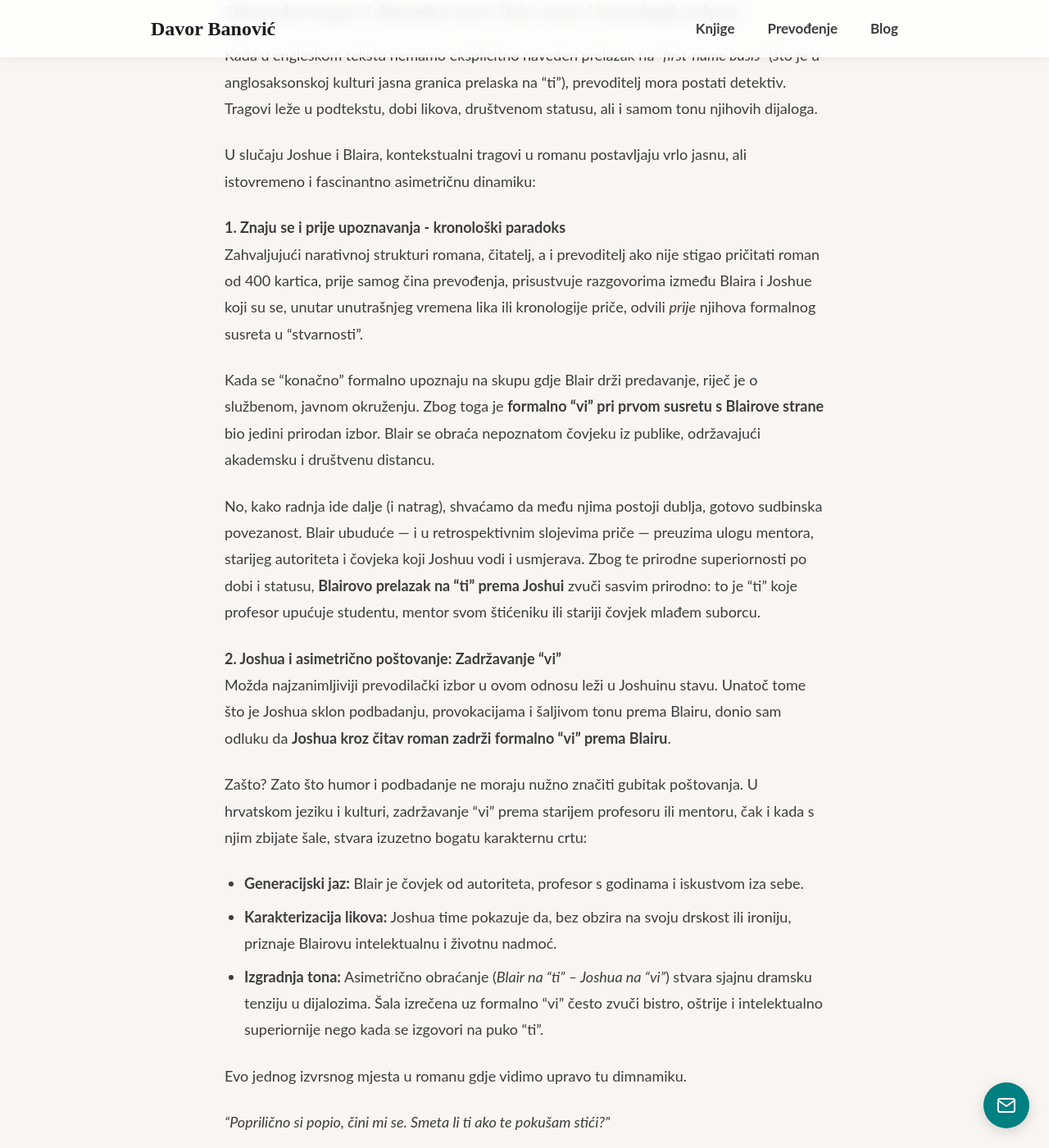
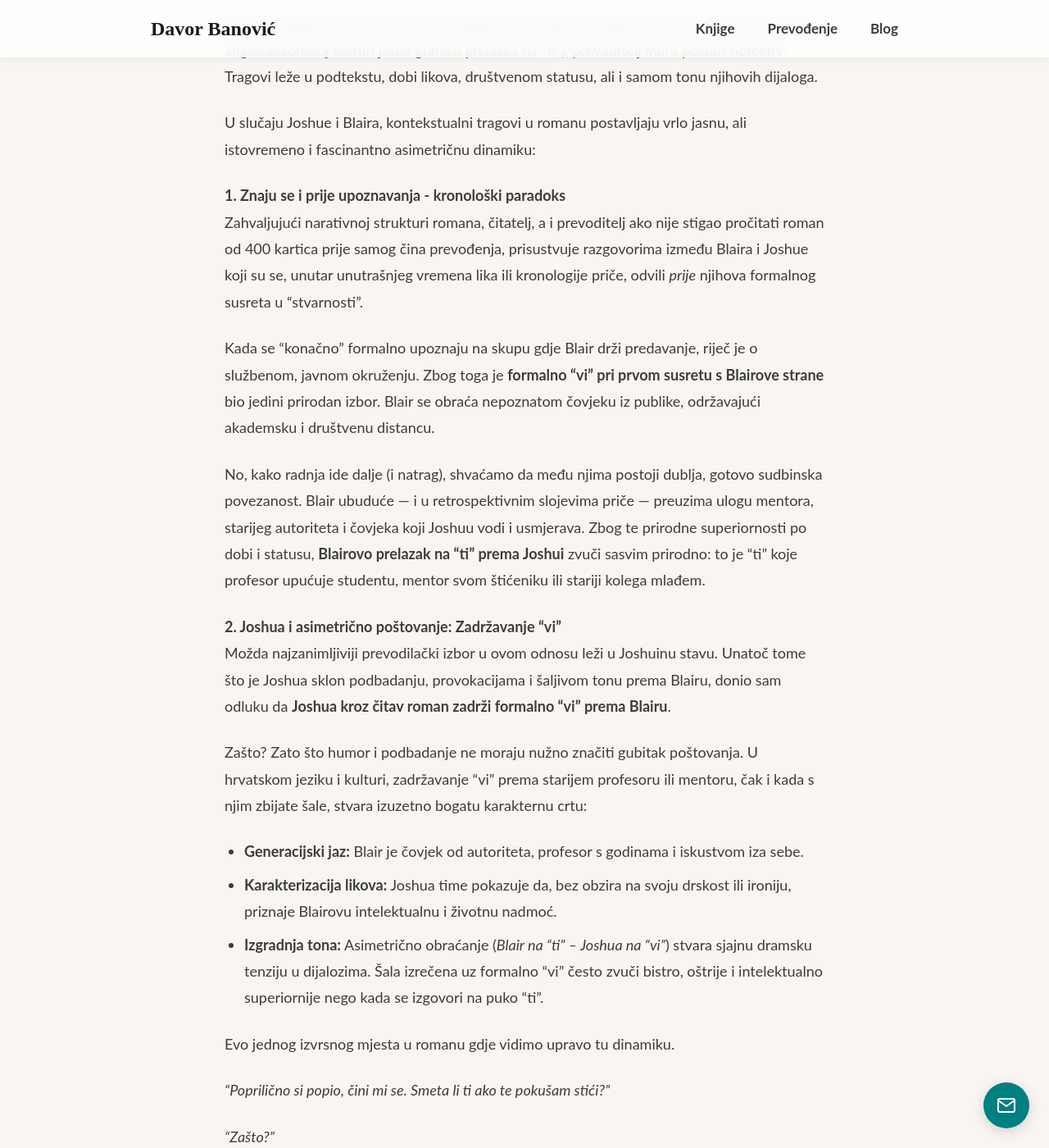
Before and after one commit to banovotz/banovotz.github.io, a Jekyll site: the page built from _posts/2026-08-18-Kada-se-u-knjizevnom-prijevodu-odluciti-za-ti-a-kada-za-vi.md, in a window 1280 px wide and 1400 px high, scrolled down 1380 px. Shown: the whole window at 82% size. Built offline with Jekyll 4.4.1, drawn with Linux system fonts in a browser that asks for light colours; some of the changed text lies outside the part shown.

Commit message:
blog post text fixes

```diff
--- a/_posts/2026-08-18-Kada-se-u-knjizevnom-prijevodu-odluciti-za-ti-a-kada-za-vi.md
+++ b/_posts/2026-08-18-Kada-se-u-knjizevnom-prijevodu-odluciti-za-ti-a-kada-za-vi.md
@@ -28,11 +28,11 @@ U slučaju Joshue i Blaira, kontekstualni tragovi u romanu postavljaju vrlo jasn
 
 #### 1. Znaju se i prije upoznavanja - kronološki paradoks
 
-Zahvaljujući narativnoj strukturi romana, čitatelj, a i prevoditelj ako nije stigao pričitati roman od 400 kartica, prije samog čina prevođenja, prisustvuje razgovorima između Blaira i Joshue koji su se, unutar unutrašnjeg vremena lika ili kronologije priče, odvili *prije* njihova formalnog susreta u "stvarnosti".
+Zahvaljujući narativnoj strukturi romana, čitatelj, a i prevoditelj ako nije stigao pročitati roman od 400 kartica prije samog čina prevođenja, prisustvuje razgovorima između Blaira i Joshue koji su se, unutar unutrašnjeg vremena lika ili kronologije priče, odvili *prije* njihova formalnog susreta u "stvarnosti".
 
 Kada se "konačno" formalno upoznaju na skupu gdje Blair drži predavanje, riječ je o službenom, javnom okruženju. Zbog toga je **formalno "vi" pri prvom susretu s Blairove strane** bio jedini prirodan izbor. Blair se obraća nepoznatom čovjeku iz publike, održavajući akademsku i društvenu distancu.
 
-No, kako radnja ide dalje (i natrag), shvaćamo da među njima postoji dublja, gotovo sudbinska povezanost. Blair ubuduće — i u retrospektivnim slojevima priče — preuzima ulogu mentora, starijeg autoriteta i čovjeka koji Joshuu vodi i usmjerava. Zbog te prirodne superiornosti po dobi i statusu, **Blairovo prelazak na "ti” prema Joshui** zvuči sasvim prirodno: to je "ti" koje profesor upućuje studentu, mentor svom štićeniku ili stariji čovjek mlađem suborcu.
+No, kako radnja ide dalje (i natrag), shvaćamo da među njima postoji dublja, gotovo sudbinska povezanost. Blair ubuduće — i u retrospektivnim slojevima priče — preuzima ulogu mentora, starijeg autoriteta i čovjeka koji Joshuu vodi i usmjerava. Zbog te prirodne superiornosti po dobi i statusu, **Blairovo prelazak na "ti” prema Joshui** zvuči sasvim prirodno: to je "ti" koje profesor upućuje studentu, mentor svom štićeniku ili stariji kolega mlađem.
 
 #### 2. Joshua i asimetrično poštovanje: Zadržavanje "vi”
 
@@ -44,7 +44,7 @@ Zašto? Zato što humor i podbadanje ne moraju nužno značiti gubitak poštovan
 * **Karakterizacija likova:** Joshua time pokazuje da, bez obzira na svoju drskost ili ironiju, priznaje Blairovu intelektualnu i životnu nadmoć.
 * **Izgradnja tona:** Asimetrično obraćanje (*Blair na "ti” – Joshua na "vi”*) stvara sjajnu dramsku tenziju u dijalozima. Šala izrečena uz formalno "vi” često zvuči bistro, oštrije i intelektualno superiornije nego kada se izgovori na puko "ti”.
 
-Evo jednog izvrsnog mjesta u romanu gdje vidimo upravo tu dimnamiku.
+Evo jednog izvrsnog mjesta u romanu gdje vidimo upravo tu dinamiku.
 
 *“Poprilično si popio, čini mi se. Smeta li ti ako te pokušam stići?”*
 
```
Also changed, not shown: other parts of _posts/2026-08-18-Kada-se-u-knjizevnom-prijevodu-odluciti-za-ti-a-kada-za-vi.md (+2 -2 lines).
